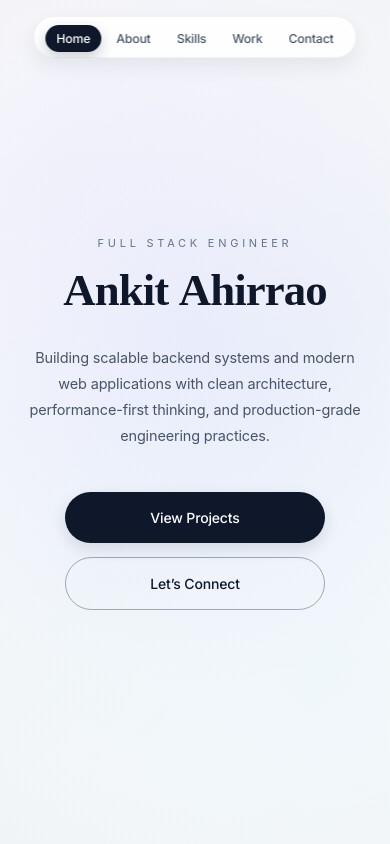
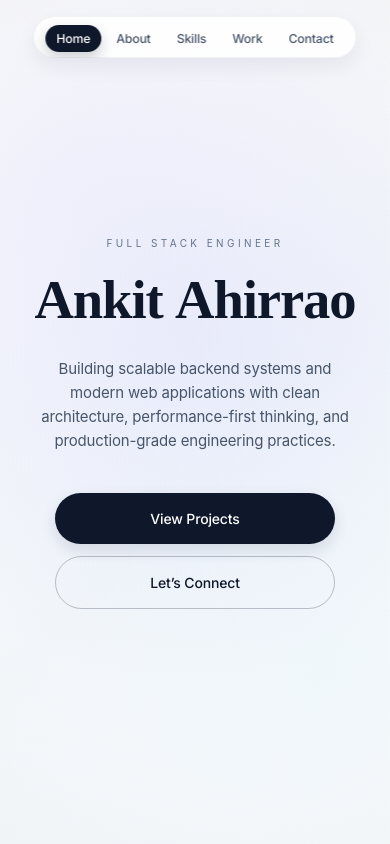
Before and after one commit to Ankit-Ahirrao/my-portfolio, a React (Vite) app: page / in a window 390 px wide. Shown: the top 844 px of the page. Built offline with nearby package versions, Linux system fonts and the light colour scheme; a web font is replaced by a local one.

Commit message:
center aligned hero text

```diff
--- a/src/components/Hero.jsx
+++ b/src/components/Hero.jsx
@@ -1,12 +1,33 @@
-import { motion } from "framer-motion"
-import "../styles/hero.css"
-import Navbar from "./Navbar"
-import HeroMeta from "./HeroMeta"
-
-const firstName = "Ankit"
-const lastName = "Ahirrao"
+import { motion } from "framer-motion";
+import "../styles/hero.css";
+import Navbar from "./Navbar";
+import HeroMeta from "./HeroMeta";
 
 export default function Hero() {
+  const name = "Ankit Ahirrao";
+
+  // Animation variants for the container (staggering)
+  const containerVariants = {
+    hidden: { opacity: 0 },
+    visible: {
+      opacity: 1,
+      transition: {
+        staggerChildren: 0.05, // Delay between each letter
+        delayChildren: 0.3,
+      },
+    },
+  };
+
+  // Animation variants for each individual letter
+  const letterVariants = {
+    hidden: { opacity: 0, y: 20 },
+    visible: {
+      opacity: 1,
+      y: 0,
+      transition: { duration: 0.5, ease: "easeOut" },
+    },
+  };
+
   return (
     <>
       <Navbar />
@@ -21,7 +42,6 @@ export default function Hero() {
         />
 
         <div className="hero-content">
-
           {/* Intro */}
           <motion.p
             className="hero-intro"
@@ -32,31 +52,34 @@ export default function Hero() {
             FULL STACK ENGINEER
           </motion.p>
 
-    {/* Name */}
-
+          {/* Name with Letter Animation */}
           <motion.h1
             className="hero-name serif-heading"
-  initial={{ opacity: 0, y: 40 }}
-  animate={{ opacity: 1, y: 0 }}
-  transition={{ duration: 0.9, ease: "easeOut" }}
+            variants={containerVariants}
+            initial="hidden"
+            animate="visible"
           >
-  Ankit&nbsp;Ahirrao
+            {name.split("").map((char, index) => (
+              <motion.span
+                key={index}
+                variants={letterVariants}
+                style={{ display: "inline-block" }}
+              >
+                {char === " " ? "\u00A0" : char}
+              </motion.span>
+            ))}
           </motion.h1>
-
-
-
-
 
           {/* Subtitle */}
           <motion.p
             className="hero-subtitle"
-      initial={{ opacity: 0, y: 6 }}
+            initial={{ opacity: 0, y: 10 }}
             animate={{ opacity: 1, y: 0 }}
-      transition={{ delay: 0.8, duration: 0.6 }}
+            transition={{ delay: 1.2, duration: 0.8 }}
           >
-      Building scalable backend systems and modern web applications
-      with clean architecture, performance-first thinking,
-      and production-grade engineering practices.
+            Building scalable backend systems and modern web applications with
+            clean architecture, performance-first thinking, and production-grade
+            engineering practices.
           </motion.p>
 
           {/* Actions */}
@@ -64,20 +87,17 @@ export default function Hero() {
             className="hero-actions"
             initial={{ opacity: 0, y: 16 }}
             animate={{ opacity: 1, y: 0 }}
-      transition={{ delay: 1, duration: 0.6 }}
+            transition={{ delay: 1.5, duration: 0.6 }}
           >
             <a href="#projects" className="btn primary">
               View Projects
             </a>
-
             <a href="#contact" className="btn secondary">
               Let’s Connect
             </a>
           </motion.div>
-
         </div>
       </section>
-
     </>
-  )
+  );
 }
--- a/src/styles/hero.css
+++ b/src/styles/hero.css
@@ -1,3 +1,6 @@
+/* =====================
+   MAIN HERO SECTION
+   ===================== */
 .hero {
   position: relative;
   min-height: 100vh;
@@ -26,7 +29,7 @@
     );
 }
 
-/* subtle vignette */
+/* Subtle vignette overlay */
 .hero::after {
   content: "";
   position: absolute;
@@ -41,18 +44,22 @@
 }
 
 /* =====================
-   CONTENT
+   CONTENT BOX
    ===================== */
-
 .hero-content {
   position: relative;
   z-index: 2;
   text-align: center;
   padding: 0 24px;
-  max-width: 820px;
+  max-width: 1100px; /* Increased to prevent text wrapping too early */
+
+  /* Flex forces everything inside to be centered horizontally */
+  display: flex;
+  flex-direction: column;
+  align-items: center;
 }
 
-/* Intro */
+/* Intro Label */
 .hero-intro {
   font-size: 11px;
   letter-spacing: 0.34em;
@@ -61,43 +68,41 @@
   margin-bottom: 24px;
 }
 
-/* Name */
+/* Name (Updated for centering and animation) */
 .hero-name {
   font-family: "Times New Roman", Georgia, serif;
-  font-size: clamp(5rem, 13vw, 11rem);
+  font-size: clamp(3.5rem, 11vw, 10rem);
   font-weight: 700;
-  letter-spacing: -0.045em;
-  line-height: 1;
-
+  letter-spacing: -0.04em;
+  line-height: 1.1;
   color: #0f172a;
 
-  margin: 0 auto 32px auto;
+  margin: 0 0 32px 0;
+  display: flex;
+  flex-wrap: wrap;
+  justify-content: center;
   text-align: center;
-
-  white-space: nowrap;      /* 👈 Forces single line */
-  width: fit-content;       /* 👈 True centering */
+  width: 100%;
 }
 
-
-.hero-name-inner {
+/* Individual letter spacing */
+.hero-name span {
   display: inline-block;
-  text-align: center;
+  white-space: pre; /* Preserves the space between first and last name */
 }
-
 
 /* Subtitle */
 .hero-subtitle {
-  max-width: 640px;
+  max-width: 680px;
   margin: 0 auto;
-  font-size: 16px;
-  line-height: 1.8;
+  font-size: 17px;
+  line-height: 1.7;
   color: #475569;
 }
 
 /* =====================
-   ACTIONS
+   ACTIONS / BUTTONS
    ===================== */
-
 .hero-actions {
   margin-top: 56px;
   display: flex;
@@ -107,11 +112,12 @@
 
 .btn {
   font-family: "Inter", system-ui, sans-serif;
-  padding: 14px 30px;
+  padding: 14px 34px;
   border-radius: 999px;
   font-size: 14px;
   font-weight: 500;
-  transition: all 0.25s ease;
+  text-decoration: none;
+  transition: all 0.25s cubic-bezier(0.4, 0, 0.2, 1);
 }
 
 .primary {
@@ -126,26 +132,26 @@
 }
 
 .secondary {
-  border: 1px solid rgba(15, 23, 42, 0.35);
+  border: 1px solid rgba(15, 23, 42, 0.25);
   color: #0f172a;
+  background: transparent;
 }
 
 .secondary:hover {
-  background: #0f172a;
-  color: #ffffff;
+  background: #f1f5f9;
+  border-color: #0f172a;
 }
 
 /* =====================
-   SOFT GLOW
+   VISUAL EFFECTS
    ===================== */
-
 .hero-glow {
   position: absolute;
   inset: 0;
   background:
     radial-gradient(
       circle at 50% 40%,
-      rgba(99, 102, 241, 0.07),
+      rgba(99, 102, 241, 0.08),
       transparent 65%
     );
   pointer-events: none;
@@ -153,12 +159,11 @@
 }
 
 /* =====================
-   RESPONSIVE
+   RESPONSIVE DESIGN
    ===================== */
-
 @media (max-width: 1024px) {
   .hero-name {
-    font-size: clamp(4.5rem, 13vw, 8.5rem);
+    font-size: clamp(4rem, 12vw, 8rem);
   }
 }
 
@@ -168,35 +173,47 @@
   }
 
   .hero-name {
-    font-size: clamp(3.6rem, 12vw, 6.8rem);
+    font-size: clamp(3rem, 13vw, 6rem);
+    letter-spacing: -0.02em;
+  }
+
+  .hero-subtitle {
+    font-size: 16px;
+    padding: 0 10px;
   }
 
   .hero-actions {
-    margin-top: 42px;
+    margin-top: 40px;
+    gap: 12px;
   }
 }
 
 @media (max-width: 480px) {
   .hero-intro {
     margin-bottom: 16px;
+    font-size: 10px;
   }
 
   .hero-name {
-    font-size: clamp(2.8rem, 11vw, 5rem);
+    font-size: clamp(2.5rem, 14vw, 4.5rem);
+    line-height: 1.2;
+    margin-bottom: 24px;
   }
 
   .hero-subtitle {
-    font-size: 14.5px;
+    font-size: 15px;
+    line-height: 1.6;
   }
 
   .hero-actions {
     flex-direction: column;
-    gap: 14px;
+    align-items: center;
+    width: 100%;
   }
 
   .btn {
     width: 100%;
-    max-width: 260px;
-    margin: 0 auto;
+    max-width: 280px;
+    text-align: center;
   }
 }
```
Lines whose indentation alone changed are shown as unchanged.
